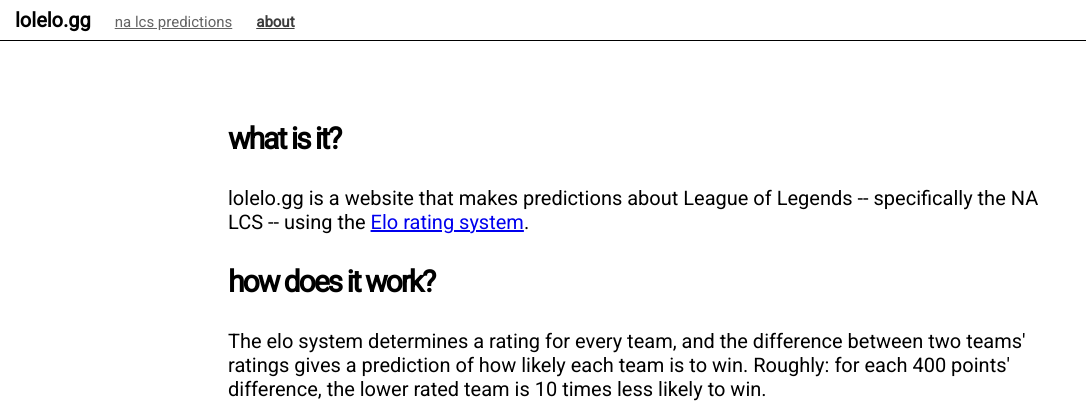
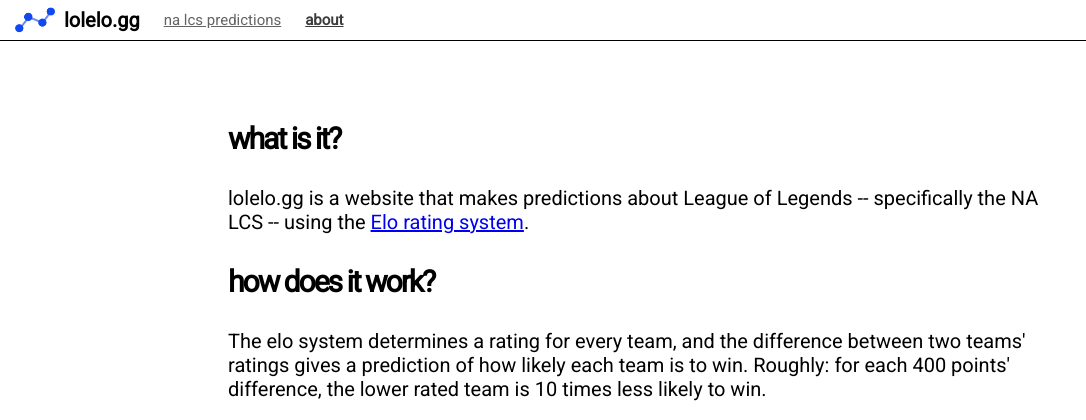
Before and after one commit to brendanwallace/lolelo, a Django app: page /about in a window 1280 px wide. Shown: the top 420 px of the page, without its empty margins (0-1086 px from the left). Run offline with Django 3.2, Linux system fonts and the light colour scheme.

Commit message:
Add a temporary icon

```diff
--- a/na_lcs/static/na_lcs/na_lcs.css
+++ b/na_lcs/static/na_lcs/na_lcs.css
@@ -3,6 +3,14 @@
     line-height: 40px;
     border-bottom: 1px solid black;
     padding-left: 15px;
+    vertical-align: top;
+}
+
+img.loleloicon-header {
+    display: inline-block;
+    height: 40px;
+    width: 40px;
+    vertical-align: top;
 }
 
 footer {
@@ -10,8 +18,10 @@
 }
 
 header span.lolelo {
+    margin-left: 5px;
     font-size: 20px;
     font-weight: bold;
+    vertical-align: top;
 }
 
 header a {
@@ -87,6 +97,7 @@
 
 div.nav a.selected {
     border: 1px solid rgb(100, 100, 100);
+    background-color: rgb(250, 250, 250);
     font-weight: bold;
 }
 
--- a/na_lcs/templates/na_lcs/about.html
+++ b/na_lcs/templates/na_lcs/about.html
@@ -39,4 +39,5 @@
     tables, which I based mine off of.
     </p>
 </div>
+
 {% endblock %}
--- a/na_lcs/templates/na_lcs/base.html
+++ b/na_lcs/templates/na_lcs/base.html
@@ -5,6 +5,7 @@
 <head>
     <link href="https://fonts.googleapis.com/css?family=Roboto" rel="stylesheet">
     <link rel="stylesheet" type="text/css" href="{% static 'na_lcs/na_lcs.css' %}"></link>
+    <link rel="shortcut icon" href="{% static 'favicon/lolelo.png' %}"></link>
     <title>{% block title %}lolelo.gg{% endblock %}</title>
     <!-- google analytics -->
     <script>
@@ -21,6 +22,7 @@
 <body>
 
     <header>
+      <img class="loleloicon-header" src="{% get_static_prefix %}na_lcs/loleloicon.png" />
       <span class="lolelo">lolelo.gg</span>
       <a href="/" class="{{ predictions_selected }}">NA LCS Predictions</a>
       <a href="about" class="{{ about_selected }}">about</a>
```
Also changed, not shown: na_lcs/static/favicon/lolelo.png (added), na_lcs/static/na_lcs/loleloicon.png (added).
